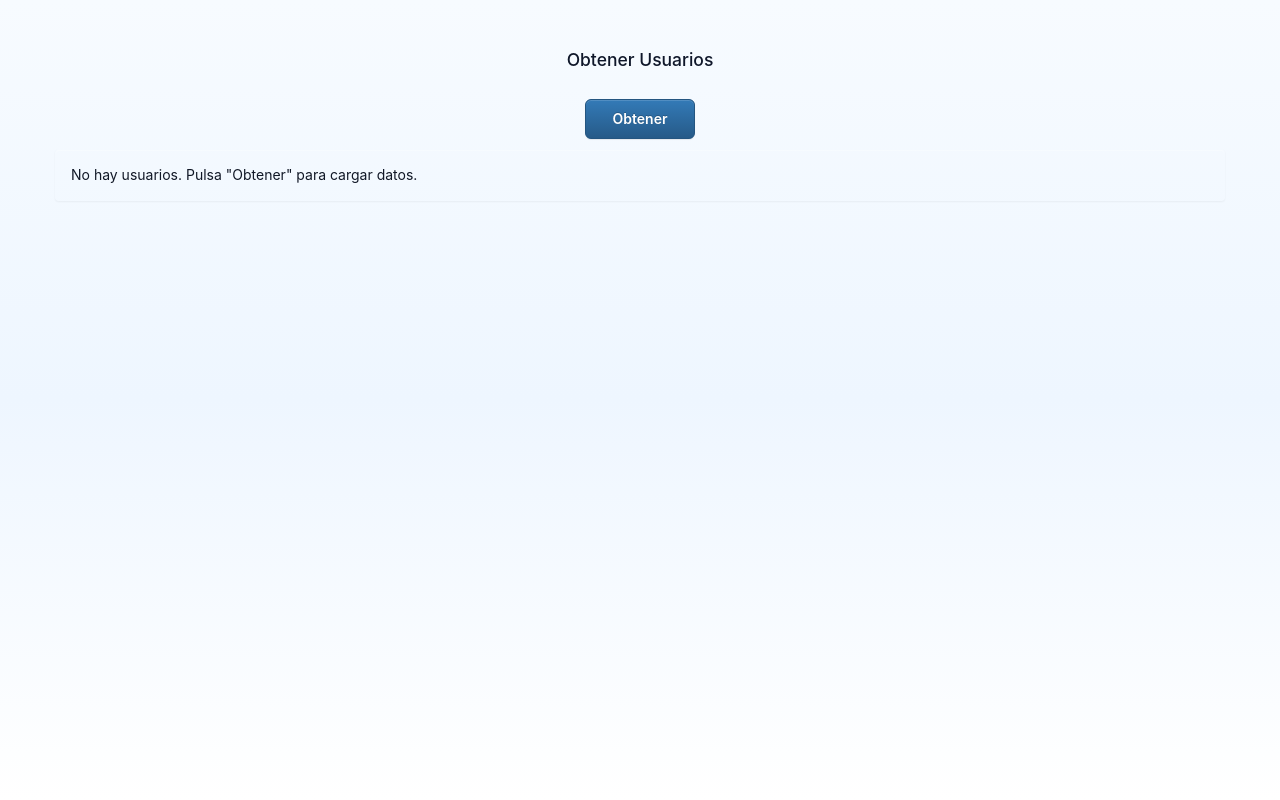
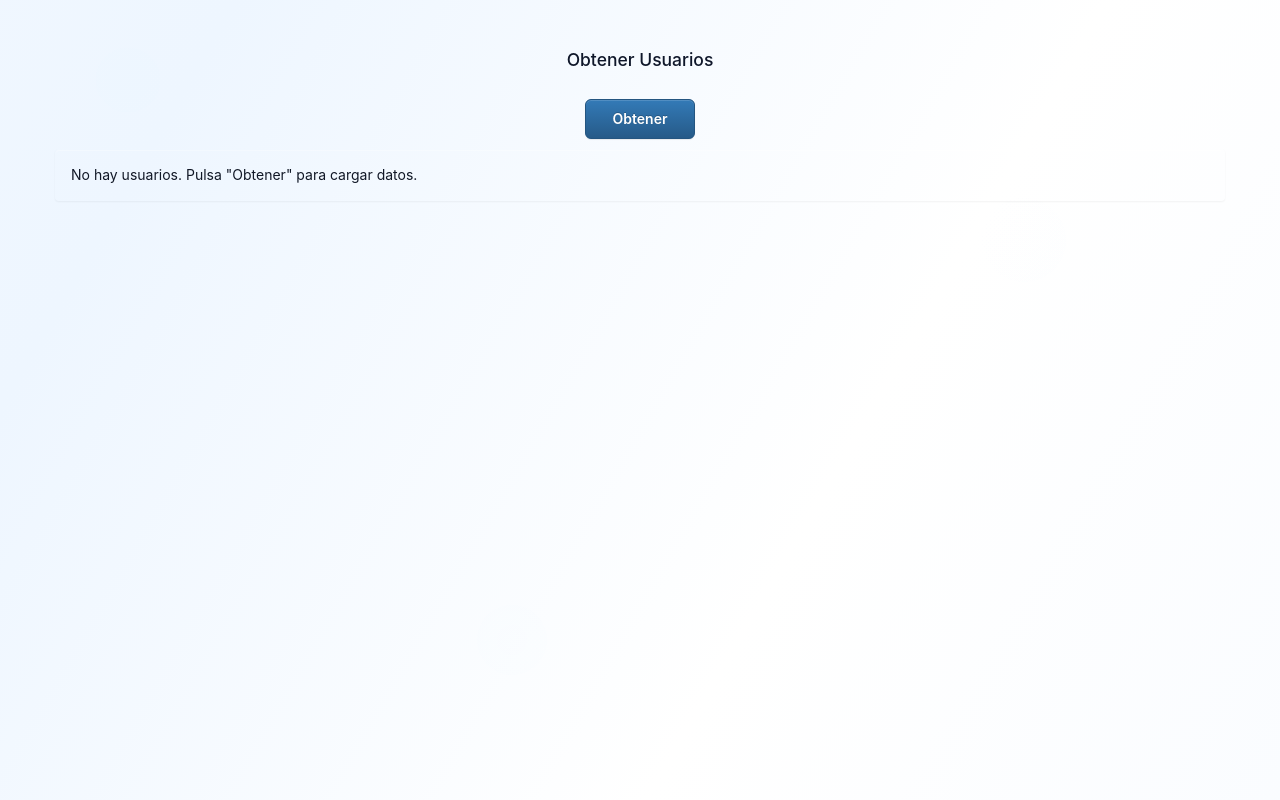
Before and after one commit to cristianjonhson/SpringBootReactJs, a React (Create React App) app in the folder Frontend/: page /BotonIndex in a window 1280 px wide. Built offline with nearby package versions, Linux system fonts and the light colour scheme.

Commit message:
style(frontend): animated gradient background, subtle pattern overlay and glass cards

```diff
--- a/Frontend/src/css/Form.css
+++ b/Frontend/src/css/Form.css
@@ -6,10 +6,35 @@ html, body, #root {
 body {
     margin: 0;
     font-family: -apple-system, BlinkMacSystemFont, 'Segoe UI', Roboto, 'Helvetica Neue', Arial;
-    background: linear-gradient(180deg, #f7fbff 0%, #eef6ff 50%, #ffffff 100%);
     color: #111827;
     -webkit-font-smoothing: antialiased;
     -moz-osx-font-smoothing: grayscale;
+    /* Animated gradient background */
+    background: linear-gradient(120deg, #e6f0ff 0%, #f4f9ff 25%, #eef6ff 50%, #ffffff 75%, #f8fbff 100%);
+    background-size: 200% 200%;
+    animation: gradientShift 12s ease infinite;
+    position: relative;
+    overflow-x: hidden;
+}
+
+/* Subtle pattern overlay using radial gradients for texture */
+body::before {
+    content: '';
+    position: absolute;
+    inset: 0;
+    pointer-events: none;
+    background-image:
+      radial-gradient(circle at 10% 10%, rgba(13,138,188,0.03) 0px, transparent 40px),
+      radial-gradient(circle at 80% 30%, rgba(3,59,92,0.02) 0px, transparent 60px),
+      radial-gradient(circle at 40% 80%, rgba(6,102,142,0.02) 0px, transparent 50px);
+    mix-blend-mode: overlay;
+    opacity: 0.9;
+}
+
+@keyframes gradientShift {
+    0% { background-position: 0% 50%; }
+    50% { background-position: 100% 50%; }
+    100% { background-position: 0% 50%; }
 }
 
 /* Contenedor principal con un ligero padding para respirar */
@@ -57,7 +82,11 @@ button:focus,
 /* Cards: ligeramente elevados sobre el fondo */
 .card {
     border: none;
-    background: #ffffff;
+    /* glass effect */
+    background: rgba(255, 255, 255, 0.72);
+    box-shadow: 0 8px 24px rgba(16, 24, 40, 0.06);
+    backdrop-filter: blur(6px);
+    -webkit-backdrop-filter: blur(6px);
 }
 
 /* Lista: mayor anchura y centrado */
```
